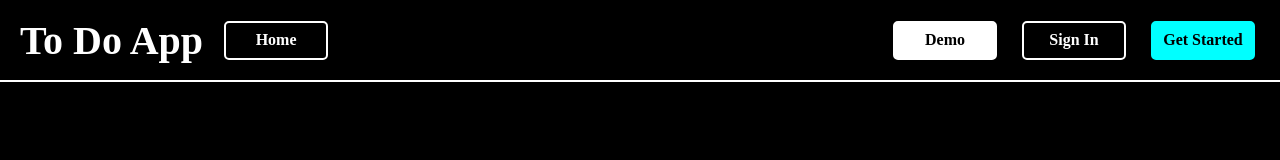
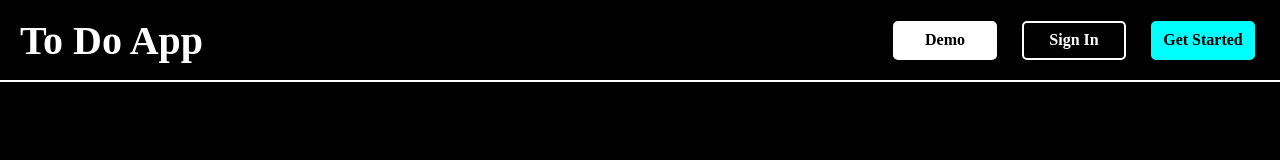
Before and after one commit to AlexisTuzPerez/toDoAppFront, a React (Vite) app: page / in a window 1280 px wide. Shown: the top 160 px of the page. Built offline with nearby package versions, Linux system fonts and the light colour scheme.

Commit message:
second commit

```diff
--- a/src/shared/footer/Footer.module.css
+++ b/src/shared/footer/Footer.module.css
@@ -9,7 +9,11 @@
   display: flex;
   flex-direction:  column;
   align-items: center;
+
+
   justify-content: center;
+
+
 
 
   border-top: white 2px solid;
@@ -57,3 +61,15 @@
 
 
   }
+
+
+  @media (max-width: 600px){
+
+    .footer{
+
+
+      bottom: 0%;
+
+
+    }
+  }
--- a/src/shared/header/Header.jsx
+++ b/src/shared/header/Header.jsx
@@ -13,7 +13,7 @@ function Header(){
             <header>
                 <div className={styles.header}>
                     <h1 className={styles.h1}> To Do App</h1>
-                    <LinkButton link={"/"} text={"Home"} color={"blackButton"}></LinkButton>
+
 
 
 
```
